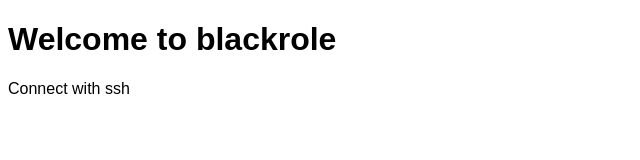
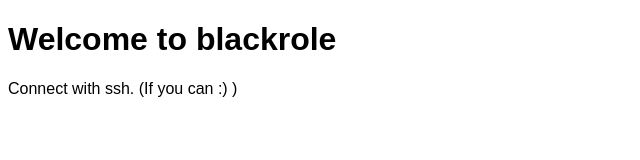
Before and after one commit to brobsc/simple-server, a website: page index.html in a window 1280 px wide. Shown: the whole page, without its empty margins (0-640 px from the left). Drawn offline with Linux system fonts and the light colour scheme.

Commit message:
Update index.html

```diff
--- a/index.html
+++ b/index.html
@@ -14,7 +14,7 @@
 
 <body>
   <h1> Welcome to blackrole </h1>
-  <p> Connect with ssh </p>
+  <p> Connect with ssh. (If you can :) )</p>
 
   <!-- <script src="https://ajax.googleapis.com/ajax/libs/jquery/2.1.4/jquery.min.js"></script> -->
   <!-- <script src="js/scripts.js"></script> -->
```
